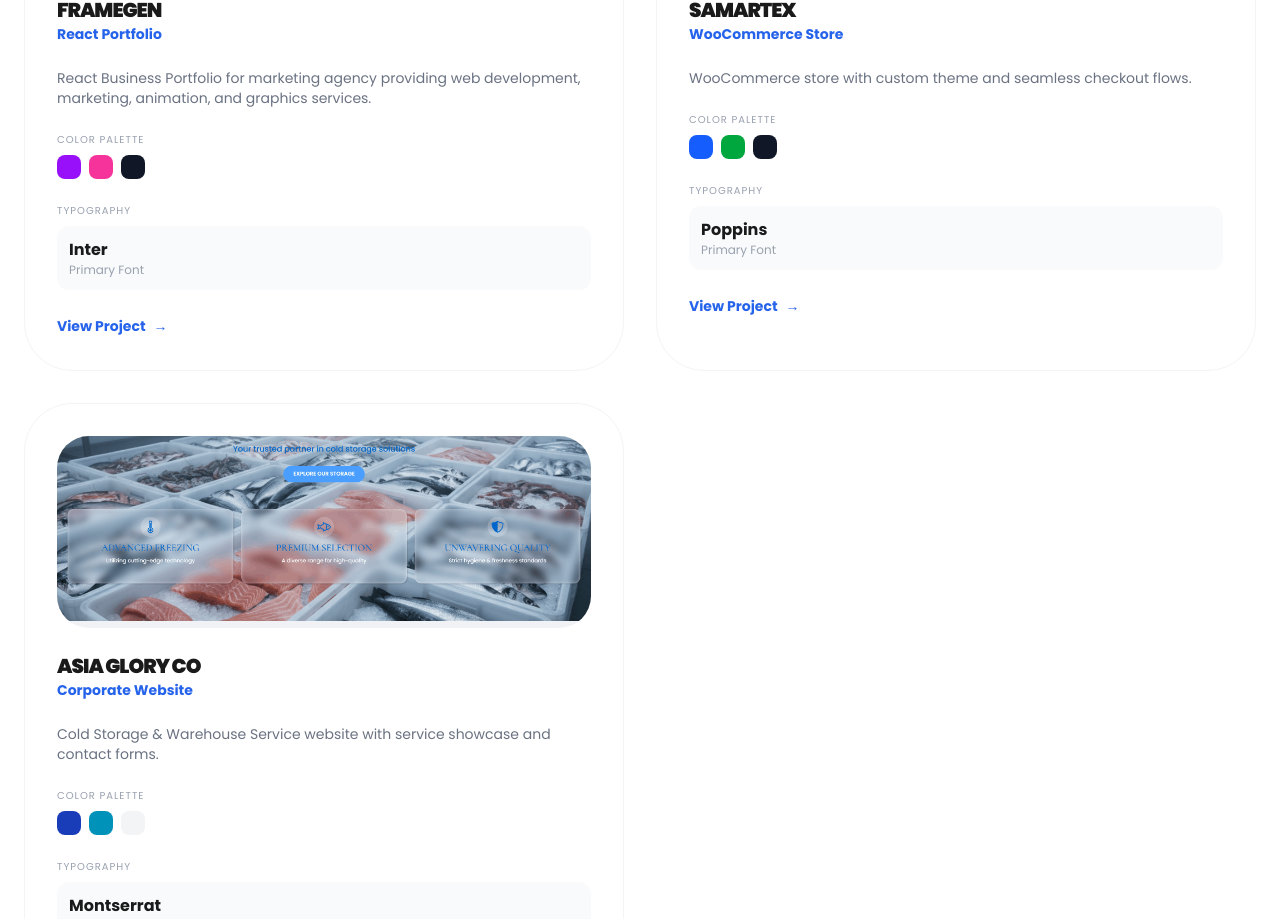
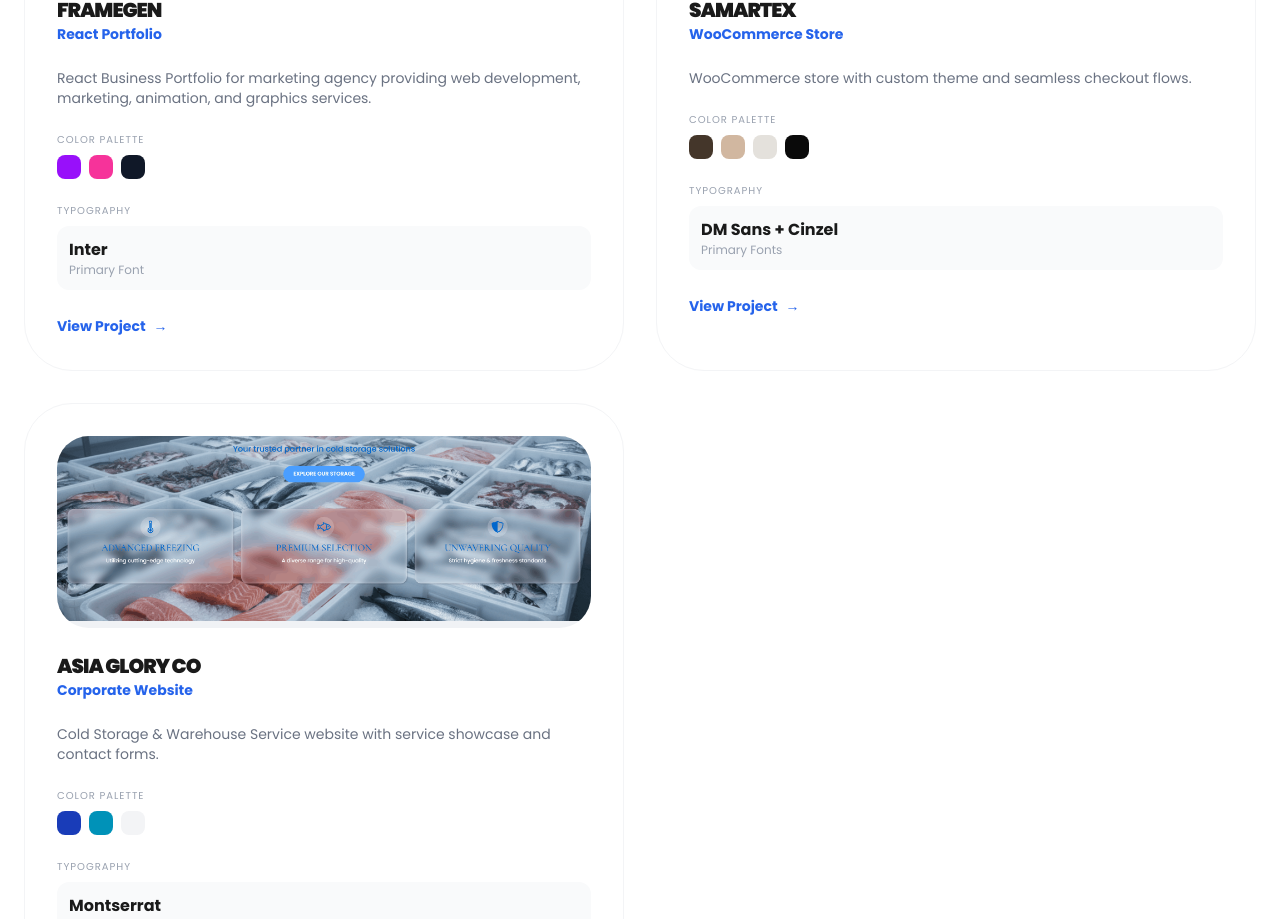
Before and after one commit to Rabiaan/Rabiaan-s-Portfolio, a React (Vite) app: page / in a window 1280 px wide. Shown: the part 3891-4810 px from the top of the page. Built offline with nearby package versions, Linux system fonts and the light colour scheme.

Commit message:
Update SamarTex color palette and typography

```diff
--- a/src/pages/Home.jsx
+++ b/src/pages/Home.jsx
@@ -432,17 +432,18 @@
               <div>
                 <p className="text-[10px] text-gray-400 uppercase tracking-widest mb-2">Color Palette</p>
                 <div className="flex gap-2">
-                  <div className="w-6 h-6 rounded-lg bg-blue-600" title="#2563eb"></div>
-                  <div className="w-6 h-6 rounded-lg bg-green-600" title="#16a34a"></div>
-                  <div className="w-6 h-6 rounded-lg bg-gray-900" title="#1a1a1a"></div>
+                  <div className="w-6 h-6 rounded-lg bg-[#44362a]" title="#44362a"></div>
+                  <div className="w-6 h-6 rounded-lg bg-[#d1b7a0]" title="#d1b7a0"></div>
+                  <div className="w-6 h-6 rounded-lg bg-[#e4e1dc]" title="#e4e1dc"></div>
+                  <div className="w-6 h-6 rounded-lg bg-[#0a0a0a]" title="#0a0a0a"></div>
                 </div>
               </div>
               {/* Typography */}
               <div>
                 <p className="text-[10px] text-gray-400 uppercase tracking-widest mb-2">Typography</p>
                 <div className="bg-gray-50 p-3 rounded-xl">
-                  <p className="text-brand-black font-bold">Poppins</p>
-                  <p className="text-gray-400 text-xs">Primary Font</p>
+                  <p className="text-brand-black font-bold">DM Sans + Cinzel</p>
+                  <p className="text-gray-400 text-xs">Primary Fonts</p>
                 </div>
               </div>
               <a href="https://samartex.store/" target="_blank" rel="noopener noreferrer" className="inline-flex items-center gap-2 text-brand-blue hover:text-brand-black transition-colors text-sm font-bold">
```
